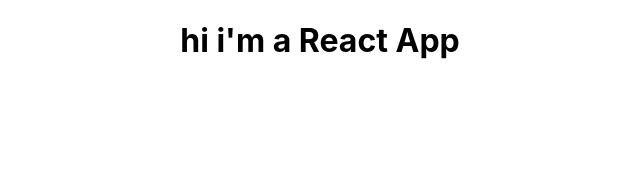
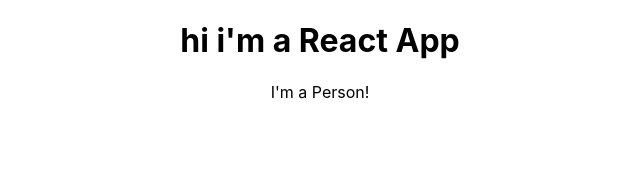
Before and after one commit to jorgemontes/first-react-app, a React (Create React App) app: page / in a window 1280 px wide. Shown: the top 172 px of the page, without its empty margins (320-960 px from the left). Built offline with nearby package versions, Linux system fonts and the light colour scheme.

Commit message:
added a person component

```diff
--- a/src/App.js
+++ b/src/App.js
@@ -1,10 +1,12 @@
 import React from 'react';
 import './App.css';
+import Person from './Person/Person'
 
 function App() {
   return (
     <div className="App">
       <h1>hi i'm a React App</h1>
+      <Person />
     </div>
     //React.createElement('div',{className:'App'},React.createElement('h1',null, 'Does this work now?'))
   );
--- /dev/null
+++ b/src/Person/Person.js
@@ -0,0 +1,7 @@
+import React from 'react';
+
+const person = () => {
+    return <p>I'm a Person!</p>
+}
+
+export default person;
```
